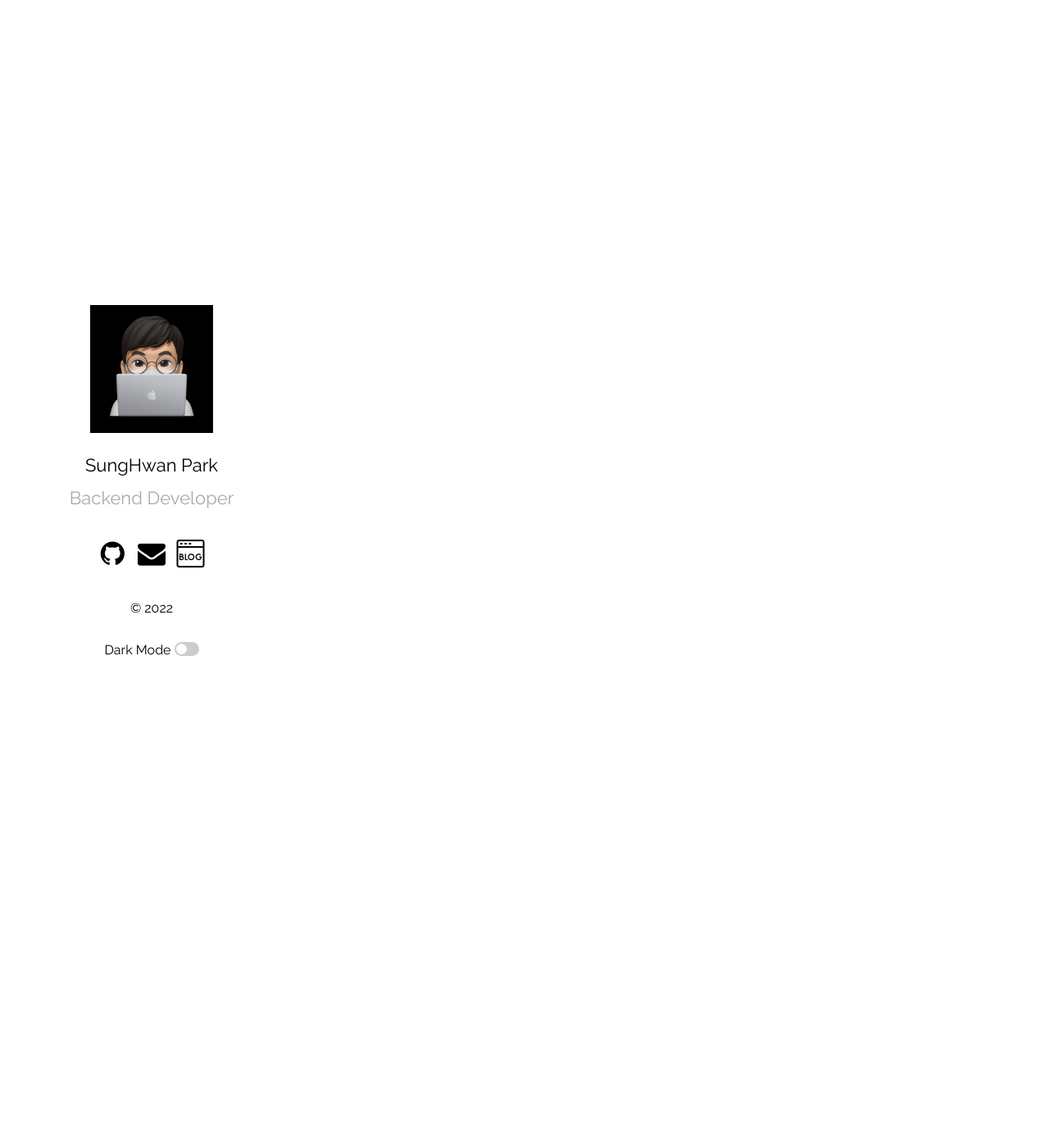
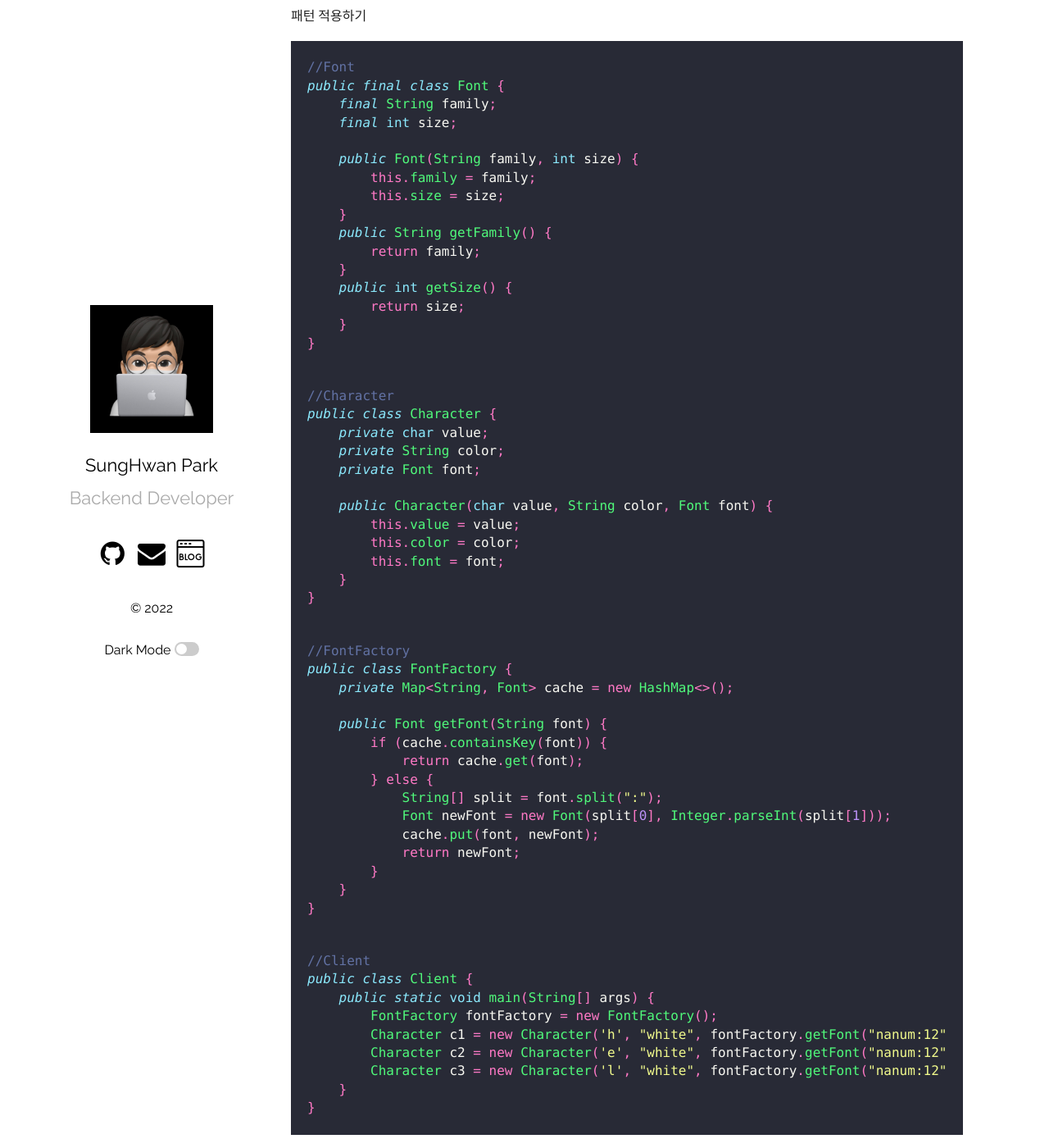
Before and after one commit to mrpark219/TIL, a Jekyll site: the page built from _posts/2022-04-01-4월TIL.markdown, in a window 1280 px wide and 1400 px high, scrolled down 21296 px. Shown: the whole window at 82% size. Built offline with Jekyll 4.4.1, drawn with Linux system fonts in a browser that asks for light colours; comment, search, counter and statistics services are not loaded; some of the changed text lies outside the part shown.

Commit message:
feat: 2022-04-27 TIL 추가

````diff
--- a/_posts/2022-04-01-4월TIL.markdown
+++ b/_posts/2022-04-01-4월TIL.markdown
@@ -955,3 +955,74 @@ public class Client {
 
 **플라이웨이트(Flyweight) 패턴: 객체를 가볍게 만들어 메모리 사용을 줄이는 패턴<br/>
 자주 변하는 속성(또는 외적인 속성, extrinsic)과 변하지 않는 속성(또는 내적인 속성, intrinsic)을 분리하고 재사용하여 메모리 사용을 줄일 수 있다.**
+
+---
+
+### 4/27(수)
+
+코딩으로 학습하는 GoF의 디자인 패턴 - 플라이웨이트 패턴 2부<br/>
+패턴 적용하기
+
+```java
+//Font
+public final class Font {
+    final String family;
+    final int size;
+
+    public Font(String family, int size) {
+        this.family = family;
+        this.size = size;
+    }
+    public String getFamily() {
+        return family;
+    }
+    public int getSize() {
+        return size;
+    }
+}
+```
+
+```java
+//Character
+public class Character {
+    private char value;
+    private String color;
+    private Font font;
+
+    public Character(char value, String color, Font font) {
+        this.value = value;
+        this.color = color;
+        this.font = font;
+    }
+}
+```
+
+```java
+//FontFactory
+public class FontFactory {
+    private Map<String, Font> cache = new HashMap<>();
+
+    public Font getFont(String font) {
+        if (cache.containsKey(font)) {
+            return cache.get(font);
+        } else {
+            String[] split = font.split(":");
+            Font newFont = new Font(split[0], Integer.parseInt(split[1]));
+            cache.put(font, newFont);
+            return newFont;
+        }
+    }
+}
+```
+
+```java
+//Client
+public class Client {
+    public static void main(String[] args) {
+        FontFactory fontFactory = new FontFactory();
+        Character c1 = new Character('h', "white", fontFactory.getFont("nanum:12"));
+        Character c2 = new Character('e', "white", fontFactory.getFont("nanum:12"));
+        Character c3 = new Character('l', "white", fontFactory.getFont("nanum:12"));
+    }
+}
+```
````
